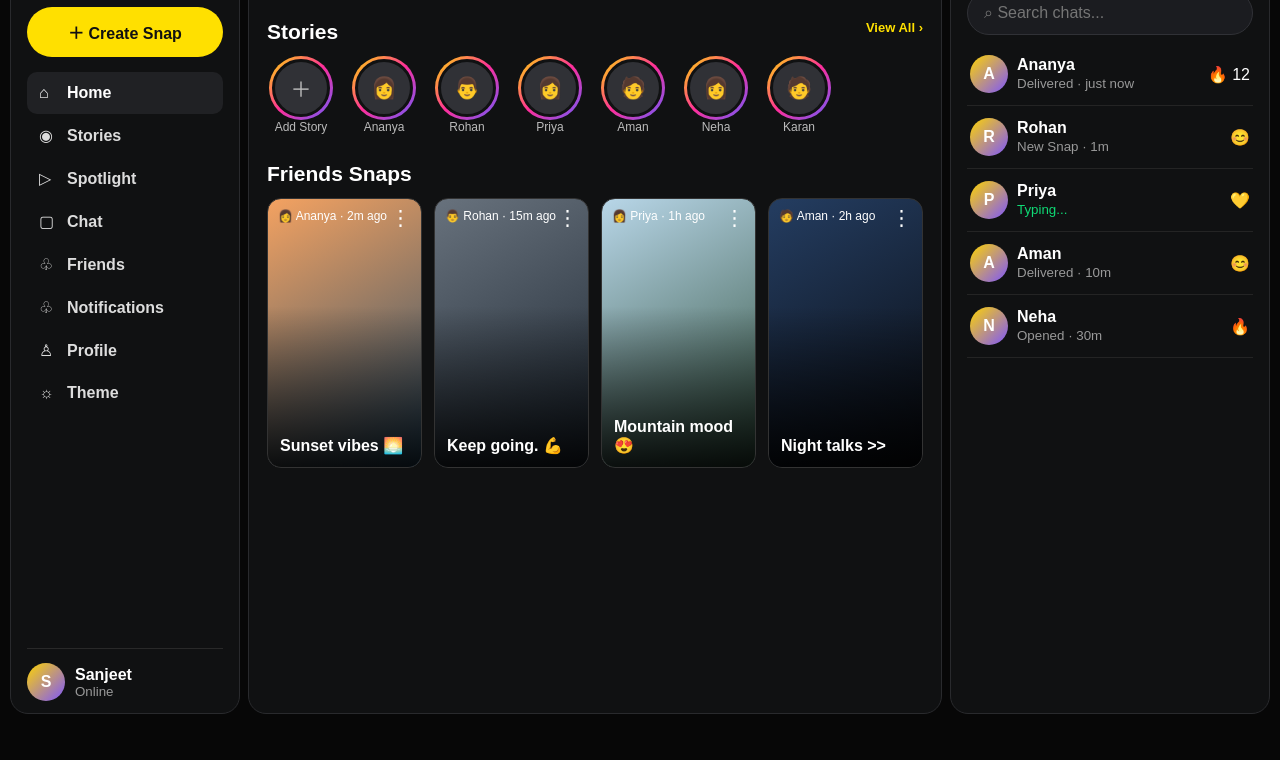
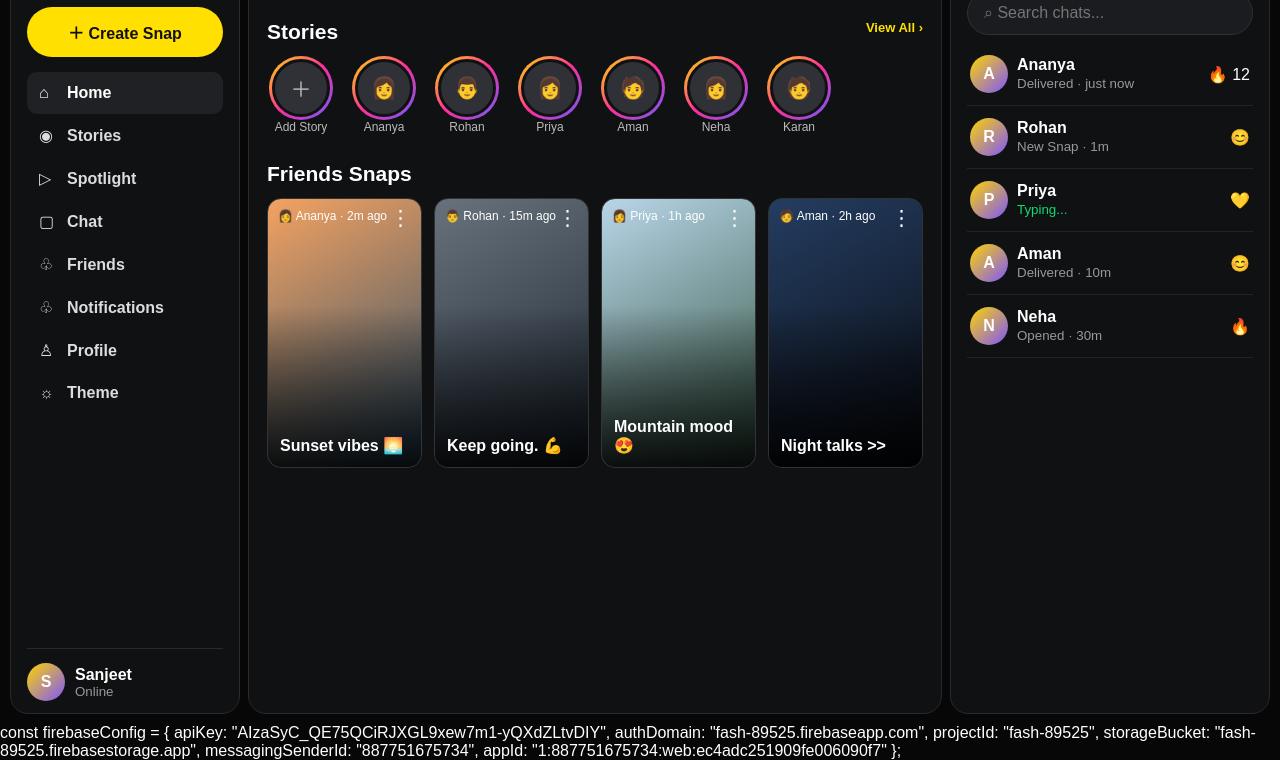
Before and after one commit to sanjeetyada5855/Flash-website, a plain HTML site: page index.html in a window 1280 px wide. Shown: the part 76-836 px from the top of the page. Before the commit the page ends 800 px from the top, so only its background shows below. Drawn offline with Linux system fonts and the light colour scheme.

Commit message:
Add Firebase configuration to index.html
Added Firebase configuration object to index.html.

```diff
--- a/index.html
+++ b/index.html
@@ -113,3 +113,11 @@ function showHome(){window.scrollTo({top:0,behavior:'smooth'})}
 </script>
 </body>
 </html>
+const firebaseConfig = {
+  apiKey: "AIzaSyC_QE75QCiRJXGL9xew7m1-yQXdZLtvDIY",
+  authDomain: "fash-89525.firebaseapp.com",
+  projectId: "fash-89525",
+  storageBucket: "fash-89525.firebasestorage.app",
+  messagingSenderId: "887751675734",
+  appId: "1:887751675734:web:ec4adc251909fe006090f7"
+};
```
